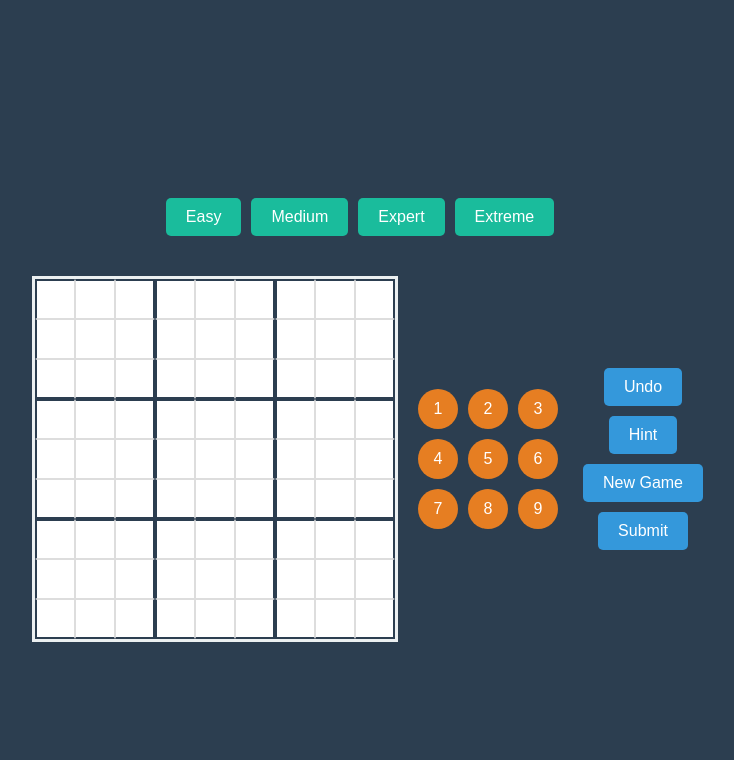
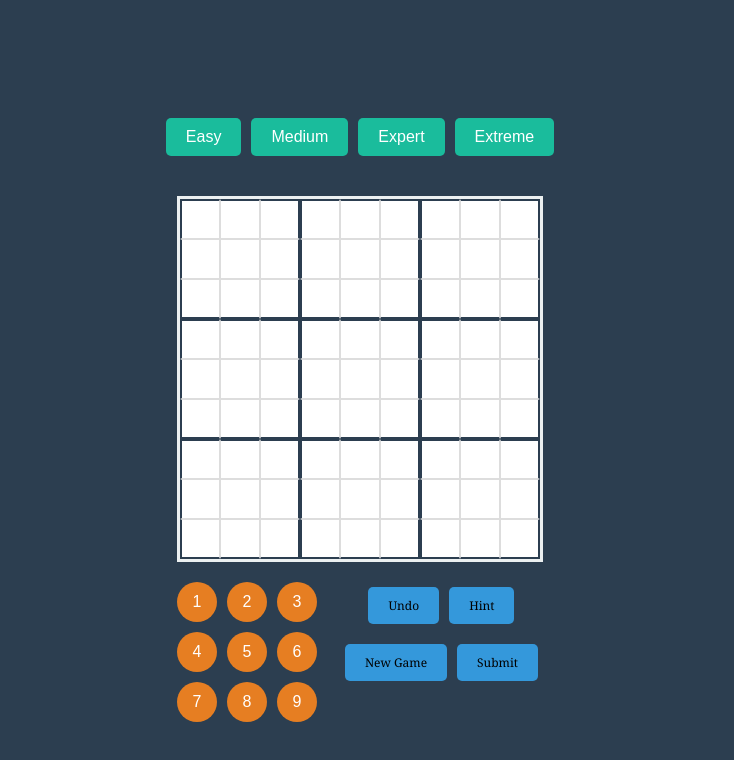
Before and after one commit to Vishnusai1520/sudoku_web, a React (Create React App) app: page / in a window 1280 px wide. Shown: the top 760 px of the page, without its empty margins (280-1014 px from the left). Built offline with nearby package versions, Linux system fonts and the light colour scheme; no server answers.

Commit message:
changed styling of numpad and undo buttons

```diff
--- a/src/App.css
+++ b/src/App.css
@@ -21,7 +21,7 @@
 
 .sudoku-container {
   display: flex;
-  justify-content: center;
+  flex-direction: column;
   align-items: center;
 }
 
@@ -32,7 +32,7 @@
   grid-gap: 0;
   border: 3px solid #ecf0f1;
   background-color: #ecf0f1;
-  margin: 0 20px;
+  margin-bottom: 20px;
 }
 
 .sudoku-row {
@@ -93,11 +93,11 @@
   background-color: #16a085;
 }
 
-.controls-container {
+.sudoku-inputs {
   display: flex;
-  justify-content: center;
-  align-items: center;
-  margin-top: 20px;
+  justify-content: space-between;
+  width: 100%;
+  max-width: 600px;
 }
 
 .number-buttons {
@@ -105,7 +105,6 @@
   grid-template-columns: repeat(3, 40px);
   gap: 10px;
   justify-content: center;
-  margin-right: 20px;
 }
 
 .number-buttons button {
@@ -131,13 +130,21 @@
   align-items: center;
 }
 
+.sudoku-controls-row {
+  display: flex;
+  justify-content: center;
+  flex-wrap: wrap;
+  margin-bottom: 10px;
+}
+
 .sudoku-controls button {
   background-color: #3498db;
-  color: white;
+  color: black;
   border: none;
   padding: 10px 20px;
   margin: 5px;
-  font-size: 16px;
+  font-size: 12px;
+  font-family: Georgia, 'Times New Roman', Times, serif;
   cursor: pointer;
   border-radius: 5px;
   transition: background-color 0.3s ease;
--- a/src/App.js
+++ b/src/App.js
@@ -28,7 +28,7 @@ function App() {
         setSudokuData(newSudokuData);
         setInitialValues(newSudokuData.map(row => row.map(cell => cell !== '')));
         setSudokuSolution(newSudokuSolution);
-        setHistory([]);
+        setHistory([]); // Reset history when a new game is fetched
       }
     } catch (error) {
       console.error('Error fetching Sudoku data:', error);
@@ -156,18 +156,24 @@ function App() {
           </div>
         </div>
         <div className="sudoku-container">
+
           <div className="sudoku-board">{renderBoard()}</div>
+          <div className='sudoku-inputs'>
             <div className="number-buttons">
               {[1, 2, 3, 4, 5, 6, 7, 8, 9].map(num => (
                 <button key={num} onClick={() => handleNumberClick(num)}>{num}</button>
               ))}
             </div>
             <div className="sudoku-controls">
+              <div className="sudoku-controls-row">
                 <button onClick={handleUndo}>Undo</button>
                 <button onClick={handleHint}>Hint</button>
-
+              </div>
+              <div className="sudoku-controls-row">
                 <button className="new-game-button" onClick={() => fetchSudokuData(difficulty)}>New Game</button>
                 <button className="submit-button" onClick={handleSubmit}>Submit</button>
+              </div>
+          </div>
           </div>
         </div>
       </header>
```
Lines whose indentation alone changed are shown as unchanged.
